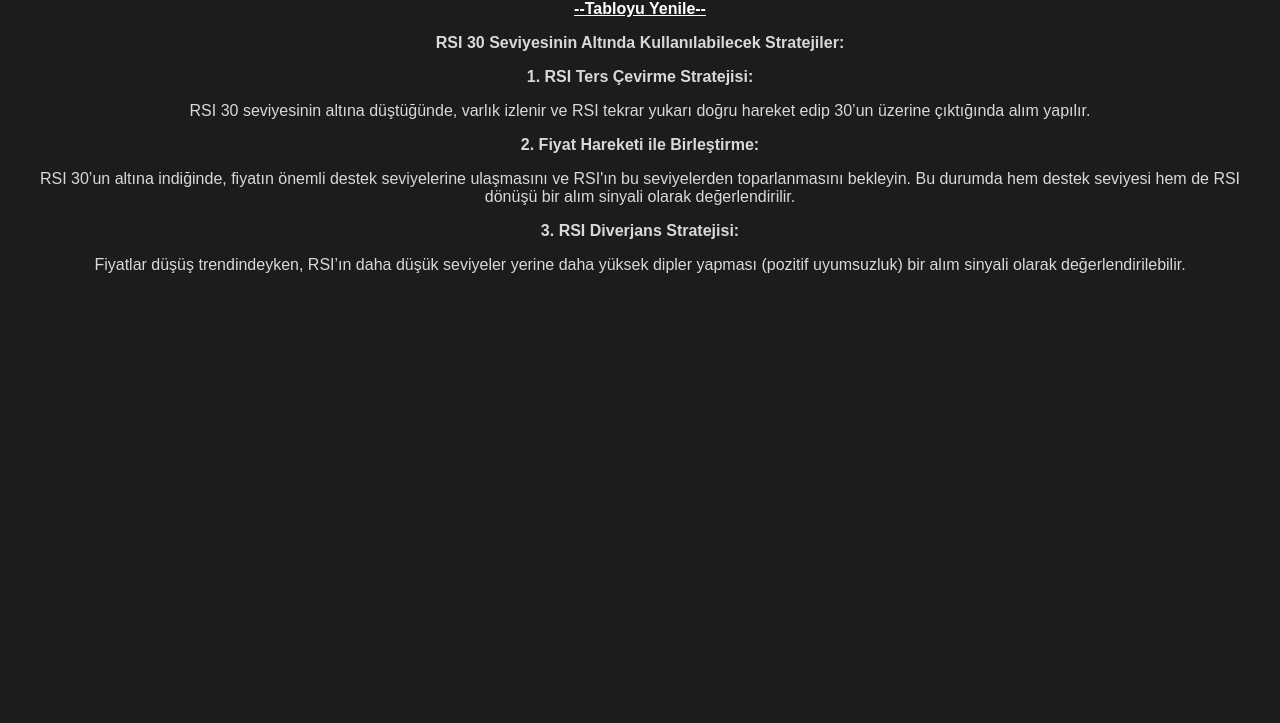
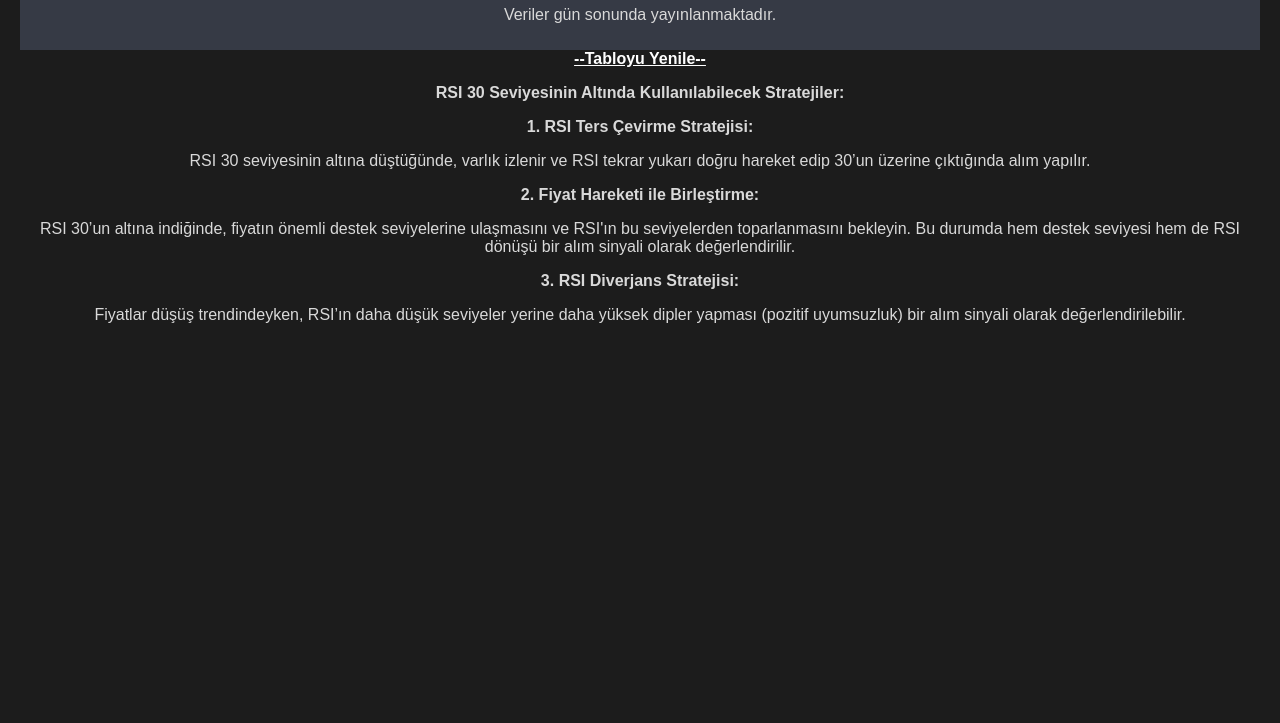
Before and after one commit to Aykutbasaranmobil/Hissesenedifiltresi, a plain HTML site: page rsi30altindakihisseler.html in a window 1280 px wide. Shown: the part 77-800 px from the top of the page. Drawn offline with Linux system fonts and the light colour scheme; a script that the page names is missing.

Commit message:
Update rsi30altindakihisseler.html

```diff
--- a/rsi30altindakihisseler.html
+++ b/rsi30altindakihisseler.html
@@ -9,6 +9,7 @@
 <body>
     <header class="full-width-background">
         <h1> RSI 30 Seviyesinin Altındaki Hisseler</h1>
+<p>Veriler gün sonunda yayınlanmaktadır.</p>
     </header>
 </body>
 </html>
```
